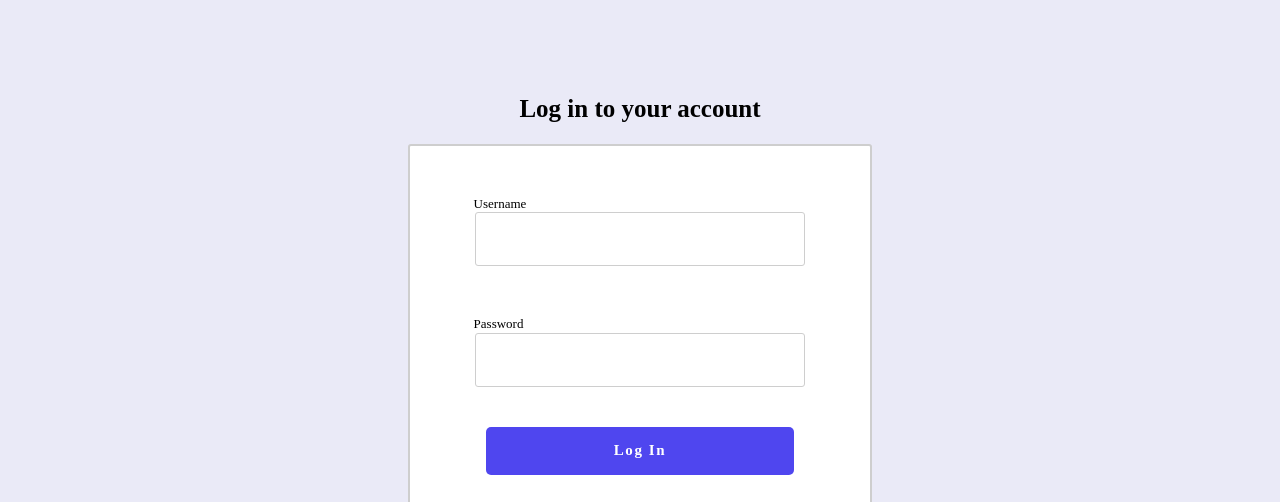
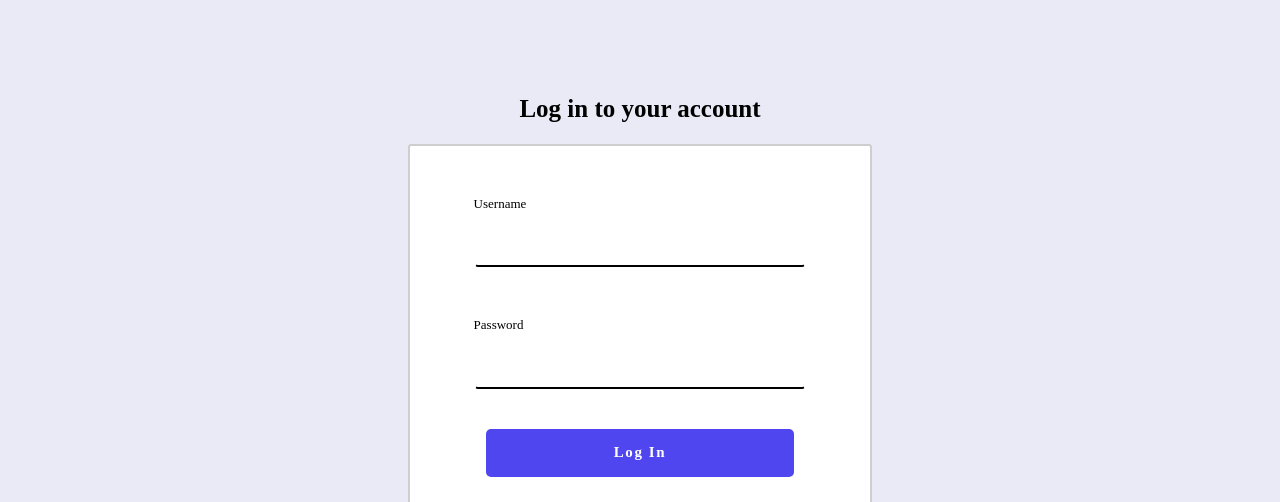
Before and after one commit to marjan-ahmed/HacksPlanning-website, a plain HTML site: page LogIn/login.html in a window 1280 px wide. Shown: the part 108-610 px from the top of the page. Drawn offline with Linux system fonts and the light colour scheme; a web font is replaced by a local one.

Commit message:
initial commit

```diff
--- a/LogIn/login.css
+++ b/LogIn/login.css
@@ -75,8 +75,10 @@ input{
     height: 4vh;
     padding: 10px;
     margin-top: -5vh;
-    border: 1px solid rgb(206, 206, 206);
+    border: 1px solid rgb(255, 255, 255);
     border-radius: 3px;
+    border-bottom: 2px solid black;
+
 }
 .login-btn{
     width: 67%;
```
Also changed, not shown: vercel.json (added).
